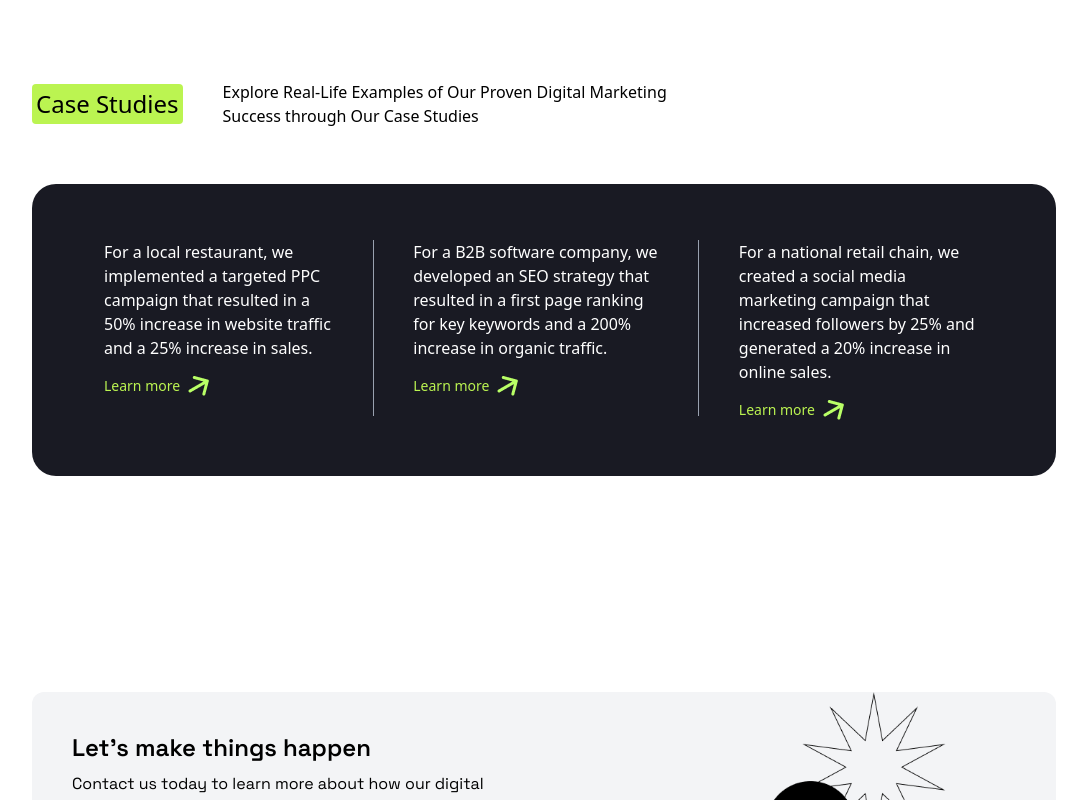
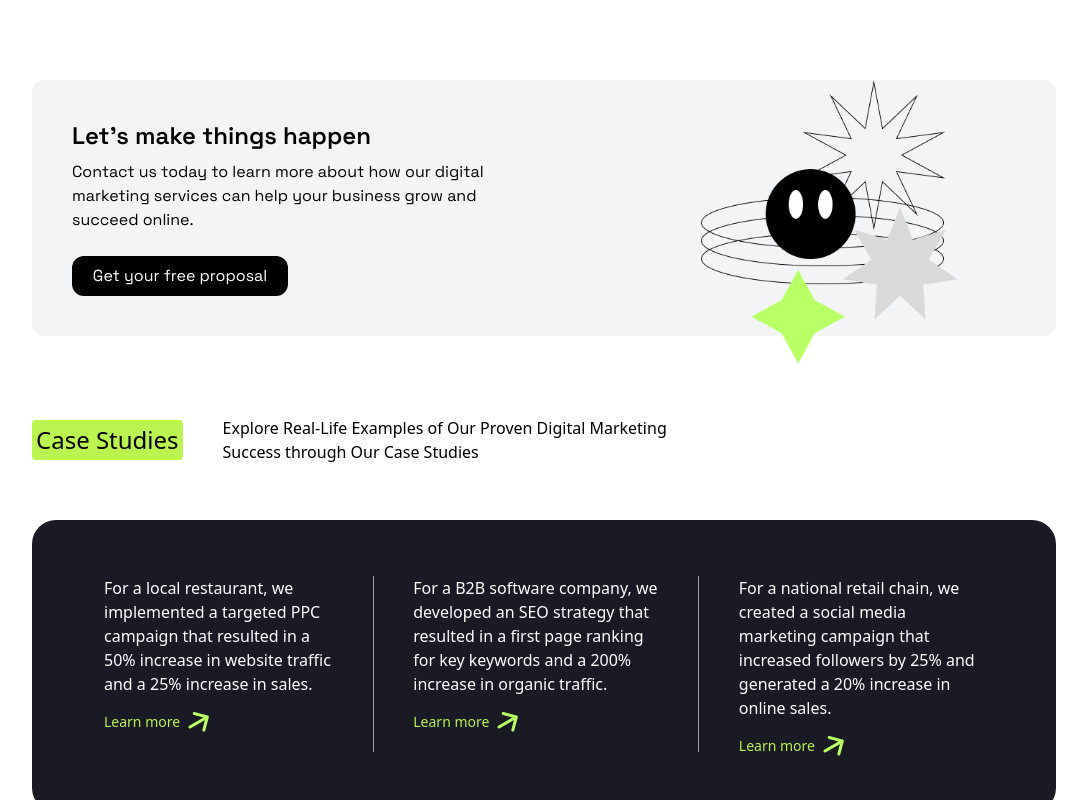
Before and after one commit to FahadBinQaiser/Positivus, a React (Vite) app: page / in a window 1280 px wide. Shown: the top 800 px of the page, without its empty margins (96-1183 px from the left). Built offline with nearby package versions, Linux system fonts and the light colour scheme.

Commit message:
Changed order

```diff
--- a/src/App.jsx
+++ b/src/App.jsx
@@ -6,8 +6,8 @@ function App() {
 
   return (
     <>
+      <Cta/>
       <CaseStudy/>
-      <Cta/>
     </>
   )
 }
```
